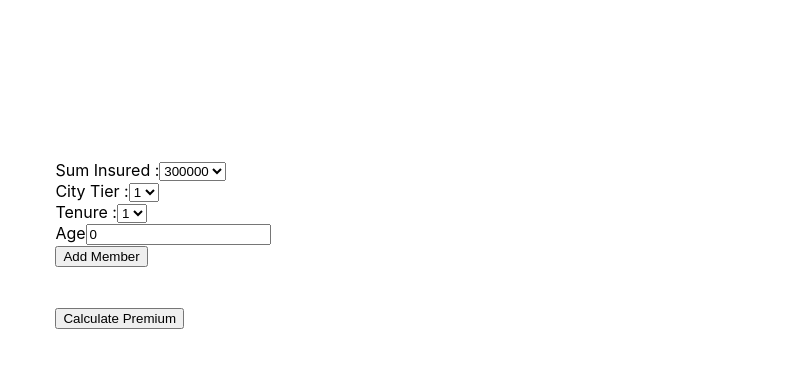
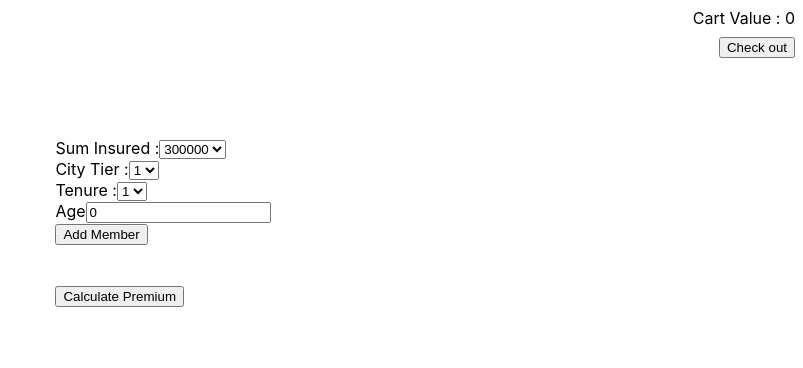
Before and after one commit to 0pankajkumar/OneAssureHiringFrontend, a React (Create React App) app in the folder my-app/: page / in a window 1280 px wide. Shown: the top 368 px of the page, without its empty margins (477-1280 px from the left). Built offline with nearby package versions, Linux system fonts and the light colour scheme.

Commit message:
tied adding router

```diff
--- a/my-app/package.json
+++ b/my-app/package.json
@@ -8,6 +8,7 @@
     "@testing-library/user-event": "^13.5.0",
     "react": "^18.2.0",
     "react-dom": "^18.2.0",
+    "react-router-dom": "^6.14.2",
     "react-scripts": "5.0.1",
     "web-vitals": "^2.1.4"
   },
--- a/my-app/src/App.css
+++ b/my-app/src/App.css
@@ -1,7 +1,13 @@
-.App {
+.AppForm {
   display: flex;
   justify-content: center;
   margin-top: 5rem;
+}
+
+.AppCartValue {
+  display: flex;
+  justify-content: flex-end;
+  margin: 8px;
 }
 
 .message {
--- a/my-app/src/App.js
+++ b/my-app/src/App.js
@@ -1,12 +1,26 @@
-import logo from "./logo.svg";
+import { useState } from "react";
 import "./App.css";
-import PremiumFom from "./PremiumFom";
+import Premium from "./Premium";
+import { BrowserRouter, Routes, Route } from "react-router-dom";
+import Checkout from "./Checkout";
 
 function App() {
+  const [cartValue, setCartValue] = useState(0);
   return (
-    <div className="App">
-      <PremiumFom />
-    </div>
+    <>
+      <BrowserRouter>
+        <Routes>
+          <Route
+            index
+            path="/"
+            element={
+              <Premium cartValue={cartValue} setCartValue={setCartValue} />
+            }
+          />
+          <Route path="checkout" element={<Checkout cartValue={cartValue} />} />
+        </Routes>
+      </BrowserRouter>
+    </>
   );
 }
 
--- /dev/null
+++ b/my-app/src/CartValueDisplay.js
@@ -0,0 +1,7 @@
+export default function CartValueDisplay({ cartValue }) {
+  return (
+    <>
+      Cart Value : {cartValue} <br />
+    </>
+  );
+}
--- /dev/null
+++ b/my-app/src/Checkout.js
@@ -0,0 +1,3 @@
+export default function Checkout({ cartValue }) {
+  return <>Please pay {cartValue}</>;
+}
--- /dev/null
+++ b/my-app/src/Premium.js
@@ -0,0 +1,25 @@
+import "./App.css";
+import PremiumFom from "./PremiumFom";
+import CartValueDisplay from "./CartValueDisplay";
+
+function Premium({ cartValue, setCartValue }) {
+  return (
+    <>
+      <section className="AppCartValue">
+        <CartValueDisplay cartValue={cartValue} />
+      </section>
+
+      <section className="AppCartValue">
+        <form action="/checkout">
+          <input type="submit" value="Check out" />
+        </form>
+      </section>
+
+      <div className="AppForm">
+        <PremiumFom cartValue={cartValue} setCartValue={setCartValue} />
+      </div>
+    </>
+  );
+}
+
+export default Premium;
--- a/my-app/src/PremiumFom.js
+++ b/my-app/src/PremiumFom.js
@@ -2,7 +2,7 @@ import "./App.css";
 import { useState } from "react";
 import makeTable from "./makeTable";
 
-export default function PremiumFom() {
+export default function PremiumFom({ cartValue, setCartValue }) {
   const [sumInsured, setSumInsured] = useState(300000);
   const [tierID, setTierID] = useState(1);
   const [tenure, setTenure] = useState(1);
@@ -34,7 +34,7 @@ export default function PremiumFom() {
         if (resJson.length === 0) {
           setMessage("Some error in input");
         } else {
-          setMessage(makeTable(resJson));
+          setMessage(makeTable(resJson, cartValue, setCartValue));
         }
       } else {
         setMessage("Some error occured");
--- a/my-app/src/makeTable.js
+++ b/my-app/src/makeTable.js
@@ -27,16 +27,24 @@ function getTotalPremium(data) {
   return ans;
 }
 
-// Simple component that gets the
-// headers and then the rows
-export default function makeTable(data) {
+export default function makeTable(data, cartValue, setCartValue) {
+  let totalPremium = getTotalPremium(data);
   return (
     <>
       <table>
         <tr>{getHeadings(data)}</tr>
         {getRows(data)}
       </table>
-      <section>Total premium : {getTotalPremium(data)}</section>
+      <section>
+        Total premium : {totalPremium} <br />
+        <button
+          onClick={() => {
+            setCartValue(cartValue + totalPremium);
+          }}
+        >
+          Add to cart
+        </button>
+      </section>
     </>
   );
 }
```
Also changed, not shown: 1 other file (tests, documents, lock files or other folders).
